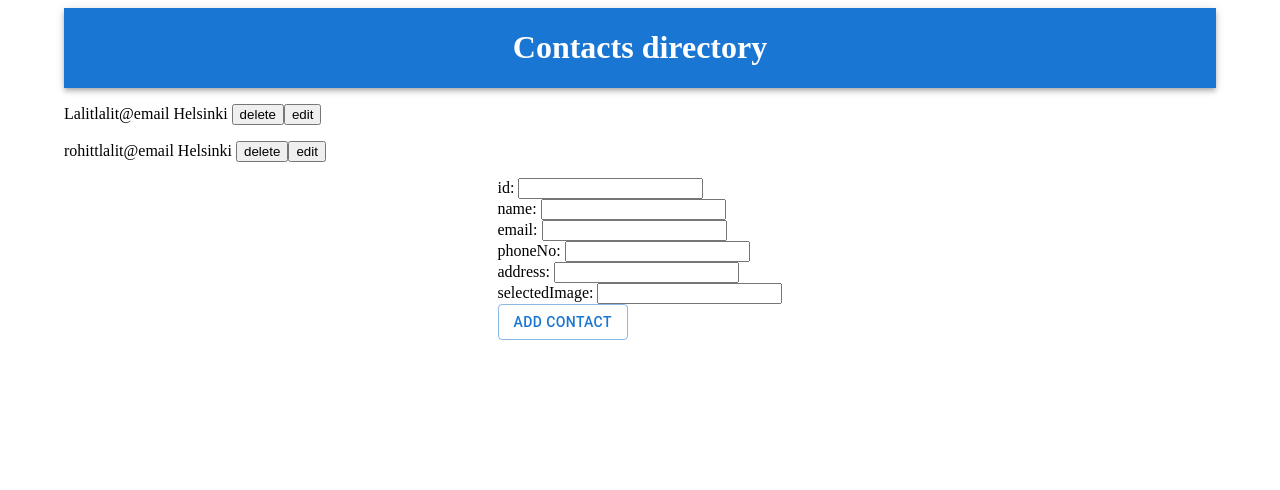
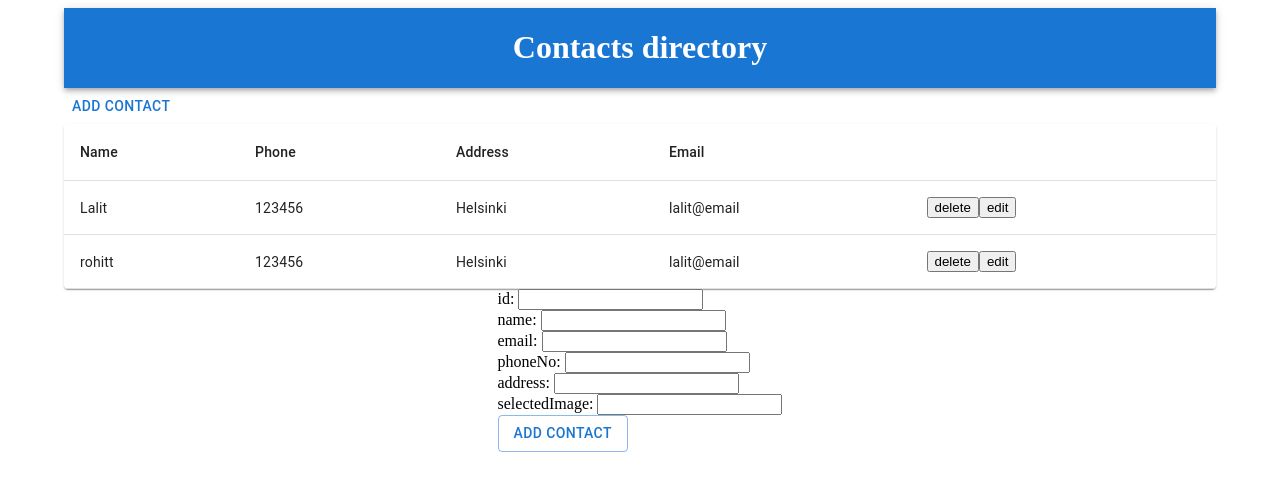
Before and after one commit to lalitghimire/contacts-directory, a React (Create React App) app in the folder client/: page / in a window 1280 px wide. Shown: the top 490 px of the page. Built offline with nearby package versions, Linux system fonts and the light colour scheme.

Commit message:
map contacts list in tabular form

```diff
--- a/client/src/components/ContactsList.js
+++ b/client/src/components/ContactsList.js
@@ -1,9 +1,19 @@
 import React from 'react';
+import {
+    Button,
+    TableContainer,
+    Table,
+    TableHead,
+    TableBody,
+    TableRow,
+    TableCell,
+    Paper,
+} from '@mui/material';
 
 import { useDispatch, useSelector } from 'react-redux';
-import { removeContact, updateContact } from '../redux/contactSlice';
+import { removeContact } from '../redux/contactSlice';
 
-const ContactsList = () => {
+const ContactsList = ({ handleOpen, setCurrentContactId }) => {
     const contacts = useSelector((state) => state.contactsReducer.contacts);
     const dispatch = useDispatch();
     console.log('contacts', contacts);
@@ -12,29 +22,48 @@ const ContactsList = () => {
         dispatch(removeContact(id));
     };
 
-    const handleUpdateContact = () => {
-        console.log('update button clicked');
-        dispatch(
-            updateContact({
-                id: 2,
-                name: 'Lalitghimire',
-                email: 'lalit@email',
-                phoneNo: '123456',
-                address: 'Helsinki',
-                selectedImage: 'new image',
-            })
-        );
+    const handleUpdateContact = (id) => {
+        console.log('update button clicked', id);
+        setCurrentContactId(id);
+        handleOpen();
     };
     return (
         <div>
-            {contacts.map((person) => (
-                <p key={person.name}>
-                    {person.name}
-                    {person.email} {person.address}{' '}
-                    <button onClick={() => handleDeleteContact(person.id)}> delete</button>
-                    <button onClick={() => handleUpdateContact(person.id)}> edit</button>
-                </p>
-            ))}
+            <Button onClick={handleOpen}> Add Contact</Button>
+            <TableContainer sx={{ maxHeight: '300px' }} component={Paper}>
+                <Table stickyHeader aria-label='simple table'>
+                    <TableHead>
+                        <TableRow>
+                            <TableCell>Name</TableCell>
+                            <TableCell>Phone</TableCell>
+                            <TableCell>Address</TableCell>
+                            <TableCell>Email</TableCell>
+                            <TableCell></TableCell>
+                        </TableRow>
+                    </TableHead>
+                    <TableBody>
+                        {contacts.map((contact) => (
+                            <TableRow key={contact.id}>
+                                <TableCell> {contact.name} </TableCell>
+                                <TableCell> {contact.phoneNo} </TableCell>
+                                <TableCell> {contact.address} </TableCell>
+                                <TableCell> {contact.email} </TableCell>
+                                <TableCell>
+                                    {' '}
+                                    <button onClick={() => handleDeleteContact(contact.id)}>
+                                        {' '}
+                                        delete
+                                    </button>
+                                    <button onClick={() => handleUpdateContact(contact.id)}>
+                                        {' '}
+                                        edit
+                                    </button>{' '}
+                                </TableCell>
+                            </TableRow>
+                        ))}
+                    </TableBody>
+                </Table>
+            </TableContainer>
         </div>
     );
 };
```
